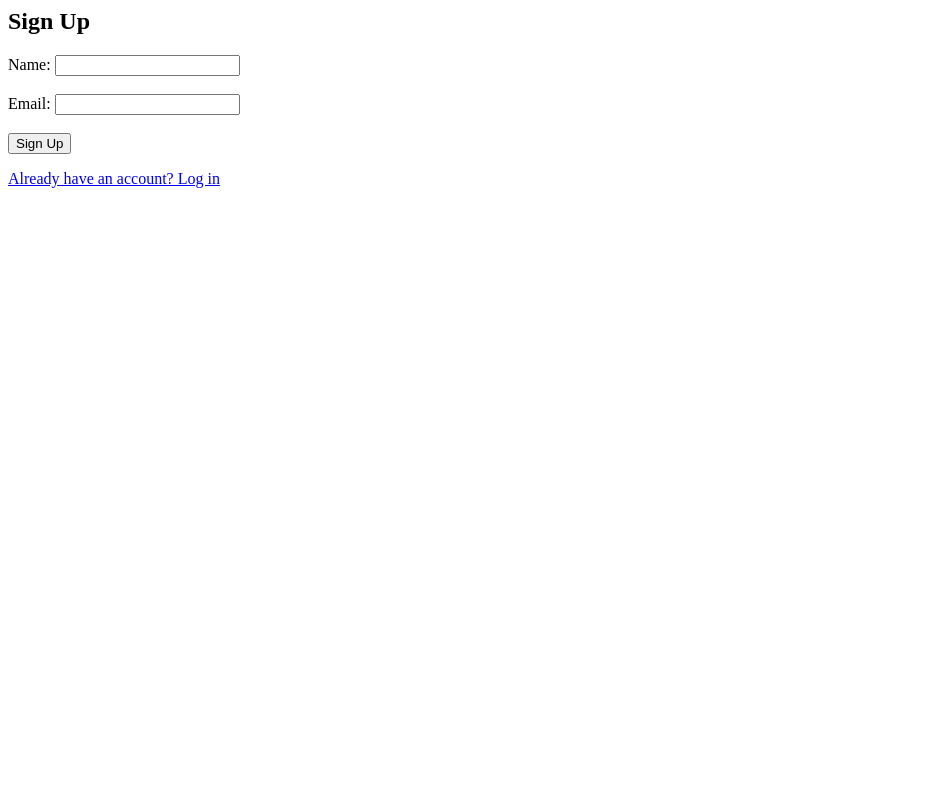
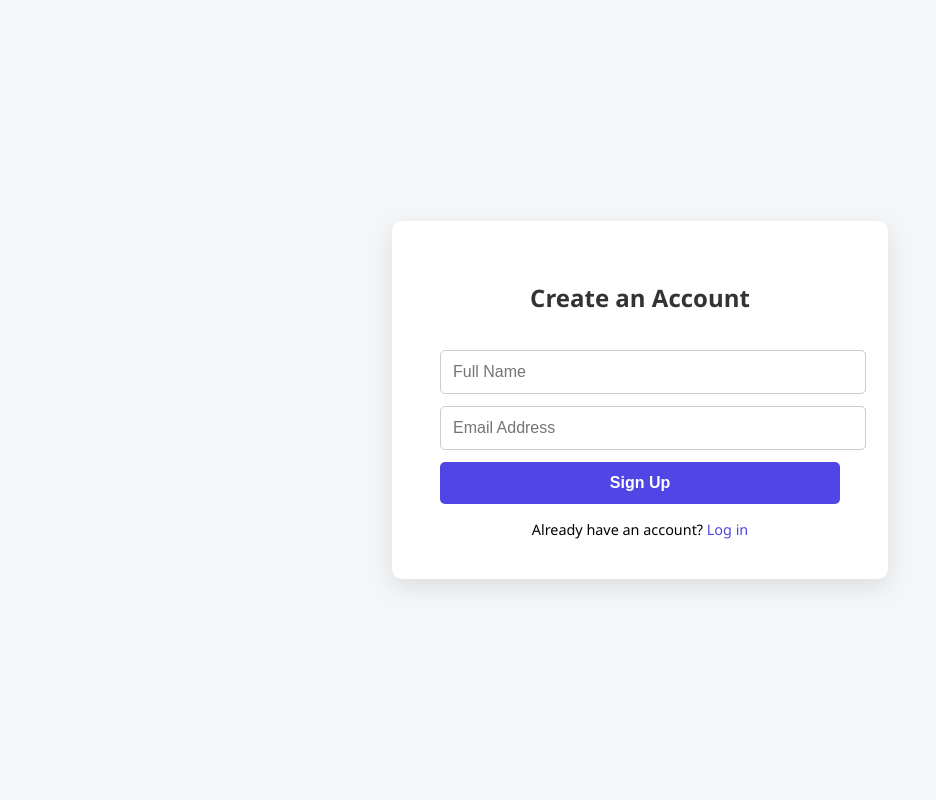
Before and after one commit to ssamiaa/MentorshipMatcher, a Python web app: template flask/templates/signup.html in a window 1280 px wide. Shown: the whole page, without its empty margins (0-936 px from the left). Run offline with Jinja, Linux system fonts and the light colour scheme; the template is opened without the code that fills it, so the values that code supplies are empty.

Commit message:
UI for sign up page

```diff
--- a/flask/templates/signup.html
+++ b/flask/templates/signup.html
@@ -1,7 +1,85 @@
-<h2>Sign Up</h2>
-<form method="post">
-    Name: <input type="text" name="name"><br><br>
-    Email: <input type="email" name="email"><br><br>
-    <button type="submit">Sign Up</button>
-</form>
-<p><a href="{{ url_for('login') }}">Already have an account? Log in</a></p>
+<!DOCTYPE html>
+<html lang="en">
+<head>
+    <meta charset="UTF-8">
+    <title>Sign Up</title>
+    <style>
+        body {
+            background-color: #f4f6f8;
+            font-family: 'Segoe UI', Tahoma, Geneva, Verdana, sans-serif;
+            display: flex;
+            justify-content: center;
+            align-items: center;
+            height: 100vh;
+            margin: 0;
+        }
+
+        .signup-container {
+            background: white;
+            padding: 2.5rem 3rem;
+            border-radius: 10px;
+            box-shadow: 0 8px 24px rgba(0, 0, 0, 0.1);
+            width: 100%;
+            max-width: 400px;
+        }
+
+        .signup-container h2 {
+            text-align: center;
+            margin-bottom: 1.5rem;
+            color: #333;
+        }
+
+        input[type="text"],
+        input[type="email"],
+        button {
+            width: 100%;
+            padding: 0.75rem;
+            margin-top: 0.75rem;
+            border: 1px solid #ccc;
+            border-radius: 5px;
+            font-size: 1rem;
+        }
+
+        button {
+            background-color: #4F46E5;
+            color: white;
+            font-weight: bold;
+            border: none;
+            cursor: pointer;
+            transition: background-color 0.2s ease-in-out;
+        }
+
+        button:hover {
+            background-color: #4338CA;
+        }
+
+        .link {
+            text-align: center;
+            margin-top: 1rem;
+            font-size: 0.9rem;
+        }
+
+        .link a {
+            color: #4F46E5;
+            text-decoration: none;
+        }
+
+        .link a:hover {
+            text-decoration: underline;
+        }
+    </style>
+</head>
+<body>
+    <div class="signup-container">
+        <h2>Create an Account</h2>
+        <form method="post">
+            <input type="text" name="name" placeholder="Full Name" required>
+            <input type="email" name="email" placeholder="Email Address" required>
+            <button type="submit">Sign Up</button>
+        </form>
+        <div class="link">
+            Already have an account? <a href="{{ url_for('login') }}">Log in</a>
+        </div>
+    </div>
+</body>
+</html>
```
